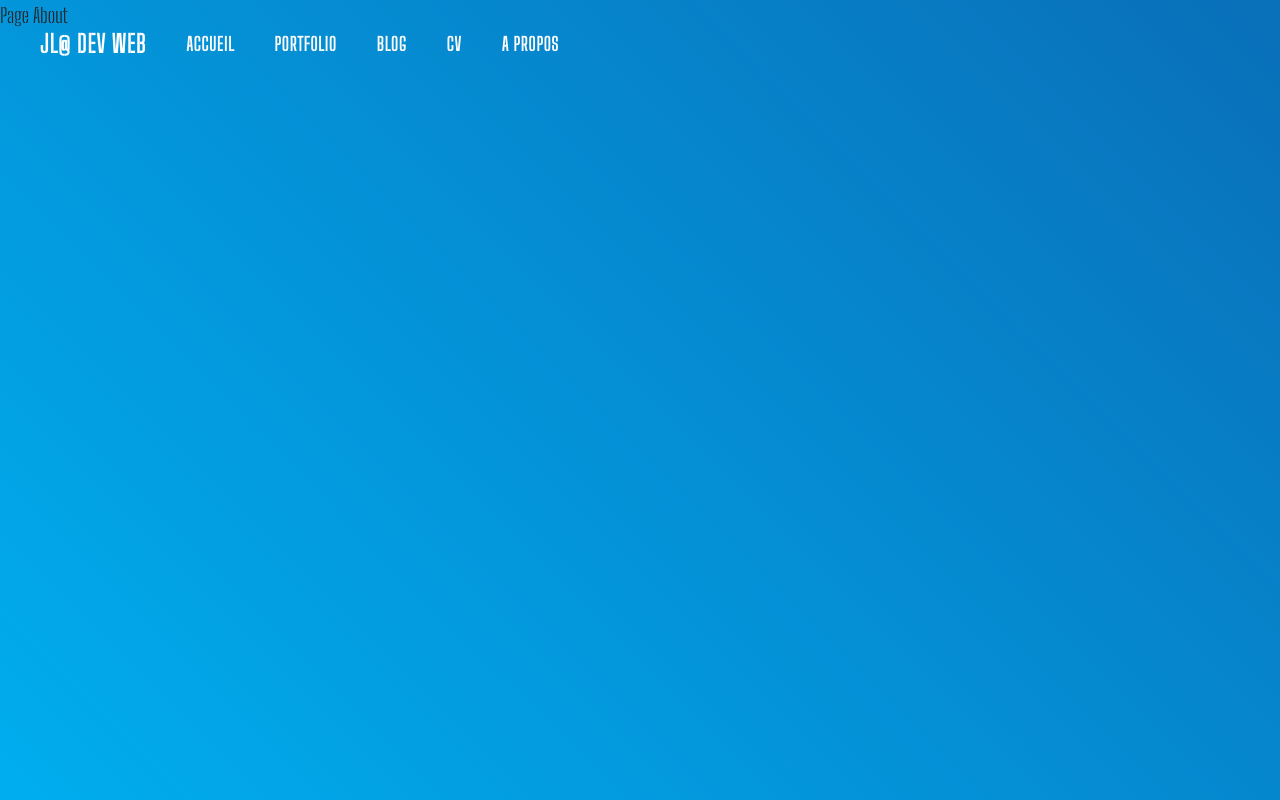
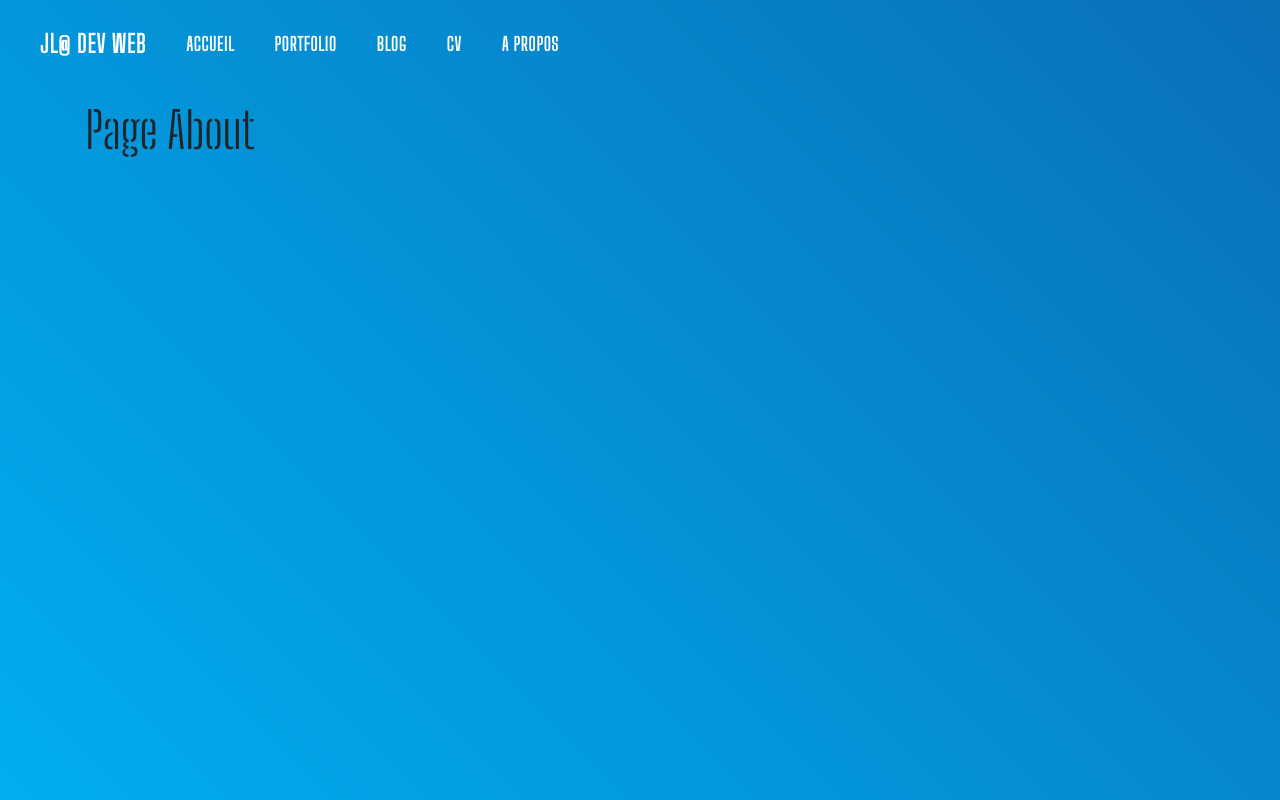
Before and after one commit to Jossic/next-portfolio, a Next.js app: page /about in a window 1280 px wide. Built offline with nearby package versions, Linux system fonts and the light colour scheme.

Commit message:
next-portfolio - 73 - Base Page

```diff
--- /dev/null
+++ b/components/BasePage.js
@@ -0,0 +1,13 @@
+import React from 'react'
+import { Container } from 'reactstrap'
+
+
+const BasePage = ({ className = '', children }) => {
+    return (
+        <Container className={`base-page ${className}`}>
+            {children}
+        </Container>
+    )
+}
+
+export default BasePage
--- a/components/shared/Header.js
+++ b/components/shared/Header.js
@@ -18,11 +18,9 @@ const Header = () => {
     return (
 
         <Navbar className='port-navbar port-default absolute' color="transparent" dark expand="md">
-            <NavbarBrand className='port-navbar-brand'>
-                <Link href='/'>
-                    <a className="port-navbar-brand">JL@ DEV WEB</a>
-                </Link>
-            </NavbarBrand>
+            <Link href='/'>
+                <a className="port-navbar-brand navbar-brand">JL@ DEV WEB</a>
+            </Link>
             <NavbarToggler onClick={toggle} />
             <Collapse isOpen={isOpen} navbar>
                 <Nav className="mr-auto" navbar>
--- a/pages/about.js
+++ b/pages/about.js
@@ -1,11 +1,14 @@
 import React, { Component } from 'react'
 import BaseLayout from '../components/layouts/BaseLayout'
+import BasePage from '../components/BasePage';
 
 export default class About extends Component {
     render() {
         return (
             <BaseLayout>
-                Page About
+                <BasePage>
+                    <h1>Page About</h1>
+                </BasePage>
             </BaseLayout>
         )
     }
--- a/pages/blog.js
+++ b/pages/blog.js
@@ -1,12 +1,14 @@
 import React, { Component } from 'react'
 import BaseLayout from '../components/layouts/BaseLayout'
+import BasePage from '../components/BasePage';
 
 export default class Blog extends Component {
     render() {
         return (
             <BaseLayout>
-                <h1>Page blog</h1>
-
+                <BasePage>
+                    <h1>Page blog</h1>
+                </BasePage>
             </BaseLayout>
         )
     }
--- a/pages/cv.js
+++ b/pages/cv.js
@@ -1,11 +1,14 @@
 import React, { Component } from 'react'
 import BaseLayout from '../components/layouts/BaseLayout'
+import BasePage from '../components/BasePage';
 
 export default class Cv extends Component {
     render() {
         return (
             <BaseLayout>
-                <h1>Page Cv</h1>
+                <BasePage>
+                    <h1>Page Cv</h1>
+                </BasePage>
             </BaseLayout>
         )
     }
--- a/pages/index.js
+++ b/pages/index.js
@@ -2,6 +2,7 @@ import React from 'react'
 import BaseLayout from '../components/layouts/BaseLayout'
 import { Container, Row, Col } from 'reactstrap';
 import Typed from 'react-typed';
+import BasePage from '../components/BasePage';
 
 const ROLES = ['FullStack Developer', 'React JS', 'Node JS', 'MERN Stack']
 
--- a/pages/portfolio.js
+++ b/pages/portfolio.js
@@ -2,6 +2,7 @@ import React, { Component } from 'react'
 import BaseLayout from '../components/layouts/BaseLayout'
 import axios from 'axios';
 import { Link } from '../routes'
+import BasePage from '../components/BasePage';
 
 export default class Portfolio extends Component {
 
@@ -21,6 +22,7 @@ export default class Portfolio extends Component {
         const { posts } = this.props
         return (
             <BaseLayout>
+                <BasePage>
                     <h1>Page Portfolio</h1>
                     <ul>
                         {
@@ -34,6 +36,7 @@ export default class Portfolio extends Component {
                             ))
                         }
                     </ul>
+                </BasePage>
             </BaseLayout>
         )
     }
--- a/styles/globals.scss
+++ b/styles/globals.scss
@@ -24,3 +24,7 @@ html, body {
     font-weight: bold;
     letter-spacing: 2px;
 }
+
+.base-page {
+    padding-top: 100px;
+}
```
Also changed, not shown: pages/post.js (+6 -4 lines). Lines whose indentation alone changed are shown as unchanged.
